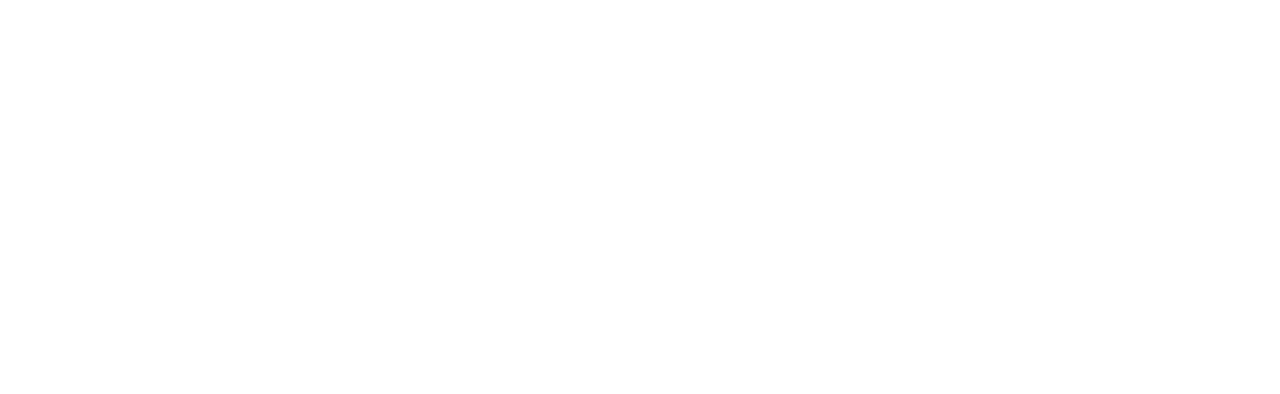
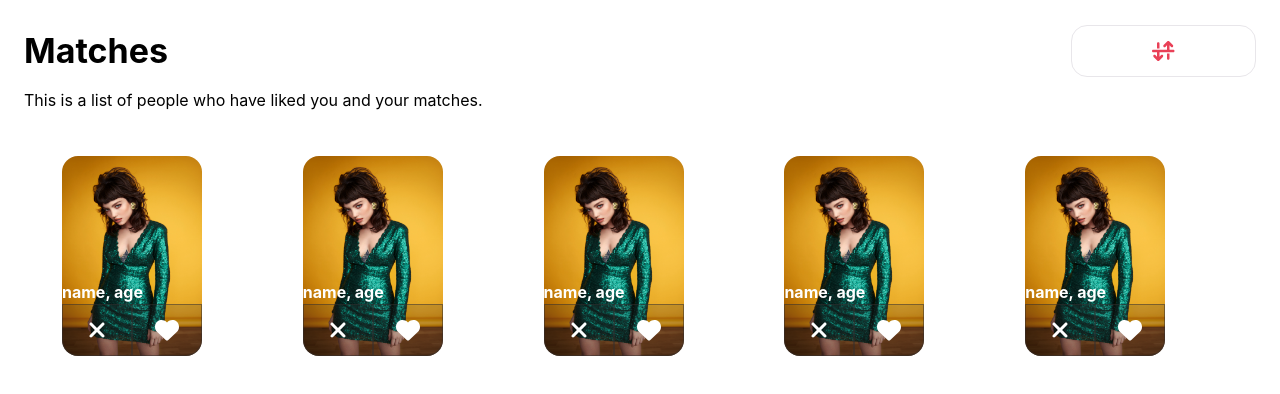
Before and after one commit to ViniTkL/Dating-App-project, a Vue app: page /matches in a window 1280 px wide. Before the commit this address had no page. Shown: the top 394 px of the page. Built offline with nearby package versions, Linux system fonts and the light colour scheme.

Commit message:
telas de matches - esqueleto

```diff
--- /dev/null
+++ b/src/components/ui-components/VCardItem.vue
@@ -0,0 +1,19 @@
+<script setup>
+
+</script>
+
+<template>
+<div class="card-container">
+    <slot></slot>
+</div>
+
+</template>
+
+<style scoped>
+.card-container{
+    display: flex;
+    flex-flow: column wrap;
+    width: 100%;
+    align-items: center;
+}
+</style>
--- a/src/main.js
+++ b/src/main.js
@@ -15,10 +15,10 @@
 import { FontAwesomeIcon } from '@fortawesome/vue-fontawesome'
 
 /* import specific icons */
-import { faBagShopping, faCamera, faMicrophone, faFireBurner, faDumbbell, faPalette, faWineGlass, faMusic, faGamepad, faPersonSwimming, faPersonRunning, faParachuteBox, faGlobe, faAngleRight, faAngleLeft, faFilter, faStar, faHeart, faXmark} from '@fortawesome/free-solid-svg-icons'
+import { faBagShopping, faCamera, faMicrophone, faFireBurner, faDumbbell, faPalette, faWineGlass, faMusic, faGamepad, faPersonSwimming, faPersonRunning, faParachuteBox, faGlobe, faAngleRight, faAngleLeft, faFilter, faStar, faHeart, faXmark, faArrowDownUpAcrossLine} from '@fortawesome/free-solid-svg-icons'
 import { faHornbill } from '@fortawesome/free-brands-svg-icons'
 
-library.add(faCamera, faBagShopping, faMicrophone, faFireBurner,faDumbbell, faPalette, faWineGlass, faMusic, faGamepad, faPersonSwimming, faPersonRunning, faParachuteBox, faGlobe, faHornbill, faAngleRight, faAngleLeft, faFilter, faStar, faHeart, faXmark )
+library.add(faCamera, faBagShopping, faMicrophone, faFireBurner,faDumbbell, faPalette, faWineGlass, faMusic, faGamepad, faPersonSwimming, faPersonRunning, faParachuteBox, faGlobe, faHornbill, faAngleRight, faAngleLeft, faFilter, faStar, faHeart, faXmark, faArrowDownUpAcrossLine)
 
 const app = createApp(App)
 
--- a/src/router/index.js
+++ b/src/router/index.js
@@ -7,6 +7,7 @@
 import passionsView from "@/views/passionsView.vue"
 import MainView from '@/views/MainView.vue'
 import MatchView from '@/views/MatchView.vue'
+import MatchesView from "@/views/MatchesView.vue"
 
 const router = createRouter({
   history: createWebHistory(import.meta.env.BASE_URL),
@@ -50,6 +51,11 @@
       path: '/match',
       name: 'match',
       component: MatchView
+    },
+    {
+      path: '/matches',
+      name: 'matches',
+      component: MatchesView
     }
   ]
 })
--- a/src/views/MainView.vue
+++ b/src/views/MainView.vue
@@ -149,8 +149,14 @@
     background-color: #E8E6EA;
   }
 
+  .discover-content ul.el-carousel__indicators{
+    background-color: #FFFFFF26;
+    border-top-left-radius: 16px;
+    border-bottom-left-radius: 16px;
+  }
+
   .discover-content ul.el-carousel__indicators.el-carousel__indicators--vertical.el-carousel__indicators--right{
-    right: 55px;
+    right: 58px;
   }
 
   .discover-content .el-carousel__indicator.is-active > button{
--- a/src/views/MatchView.vue
+++ b/src/views/MatchView.vue
@@ -1,6 +1,7 @@
 <script setup>
 import VIconButton from '@/components/ui-components/VIconButton.vue';
 import ButtonComponent from '@/components/ui-components/ButtonComponent.vue';
+import VCardItem from '@/components/ui-components/VCardItem.vue';
 import { useUserStore } from '@/stores/user';
 import { useRouter } from 'vue-router';
 
@@ -16,15 +17,17 @@
 
 <template>
 <main class="match-container">
-    <div class="card-1">
+
+    <VCardItem class="card-1">
         <VIconButton class="card-1-btn" icon="fa-solid fa-heart"/>
         <img class="card-1-img" src="" alt="">
-    </div>
+    </VCardItem>
 
-    <div class="card-2">
+    <VCardItem class="card-2">
         <img class="card-2-img" src="" alt="">
         <VIconButton class="card-2-btn" icon="fa-solid fa-heart"/>
-    </div>
+    </VCardItem>
+
 
     <div class="match-header">
         <h2>{{`It’s a match, ${store.getUserFullName()} !`}}</h2>
@@ -49,13 +52,6 @@
     align-items: center;
     justify-content: space-evenly;
     padding: 14px 0 14px 0;
-}
-
-.card-1, .card-2{
-    display: flex;
-    flex-flow: column wrap;
-    width: 100%;
-    align-items: center;
 }
 
 .card-1 {
--- /dev/null
+++ b/src/views/MatchesView.vue
@@ -0,0 +1,132 @@
+<script setup>
+import VCardItem from '@/components/ui-components/VCardItem.vue';
+import VIconButton from '@/components/ui-components/VIconButton.vue';
+
+
+
+</script>
+
+<template>
+    <main class="matches-container">
+        <header class="matches-header">
+            <div class="head">
+                <h2>Matches</h2>
+                <VIconButton icon="fa-solid fa-arrow-down-up-across-line" />
+            </div>
+            <p>This is a list of people who have liked you and your matches.</p>
+        </header>
+
+        <div class="user-matches">
+            <VCardItem class="match-card"  v-for="num in 5" :key="num">
+                <img src="../assets/onboard-image-03.png" alt="">
+                <p>name, age</p>
+                <div class="matches-button">
+                    <VIconButton class="dislike" icon="fa-solid fa-xmark"/>
+                    <VIconButton class="like" icon="fa-solid fa-heart"/>
+                </div>
+            </VCardItem>
+        </div>
+    </main>
+</template>
+
+<style scoped>
+
+.matches-container{
+    position: relative;
+    height: 100vh;
+    background-color: #FFFFFF;
+    padding: 10px;
+    overflow-y: scroll;
+}
+
+.matches-header{
+    display: flex;
+    flex-flow: column wrap;
+    padding: 14px;
+    gap: 10px 0
+}
+
+.matches-header > .head{
+    display: flex;
+    align-items: center;
+    justify-content: space-between;
+}
+
+.matches-header > .head > h2{
+    color: #000000;
+    font-size: 34px;
+    font-weight: 700;
+}
+
+.matches-header > p {
+    color: #000000;
+    font-size: 16px;
+    font-weight: 400;
+}
+
+.user-matches{
+    position: relative;
+    display: flex;
+    flex-wrap: wrap;
+    align-items: center;
+    gap: 10px 0;
+    padding: 28px;
+}
+
+.match-card{
+    position: relative;
+    align-items: self-start;
+    flex: 1;
+    padding: 0px 0px 0 24px;
+}
+
+.match-card > img{
+    width: 140px;
+    height: 200px;
+    border-radius: 16px;
+}
+
+.match-card > p{
+    position: absolute;
+    bottom: 50px;
+    color: #FFFFFF;
+    font-size: 16px;
+    font-weight: 700;
+}
+
+.match-card > .matches-button{
+    position: absolute;
+    display: flex;
+    align-items: center;
+    width: 100%;
+    bottom: 0;
+}
+
+.match-card > .matches-button > button{
+    width: 70px;
+    color: #FFFFFF;
+    font-size: 24px;
+}
+
+.match-card > .matches-button > .like{
+    border: 1px solid rgba(51, 48, 48, 0.5);
+    border-bottom-left-radius: 0;
+    border-bottom-right-radius: 16px;
+    border-top-left-radius: 0;
+    border-top-right-radius: 0;
+
+    background-color: rgba(51, 48, 48, 0.2);
+}
+
+.match-card > .matches-button > .dislike{
+
+    border: 1px solid rgba(51, 48, 48, 0.5);
+    border-bottom-left-radius: 16x;
+    border-bottom-right-radius: 0;
+    border-top-left-radius: 0;
+    border-top-right-radius: 0;
+
+    background-color: rgba(51, 48, 48, 0.2);
+}
+
+</style>
```
